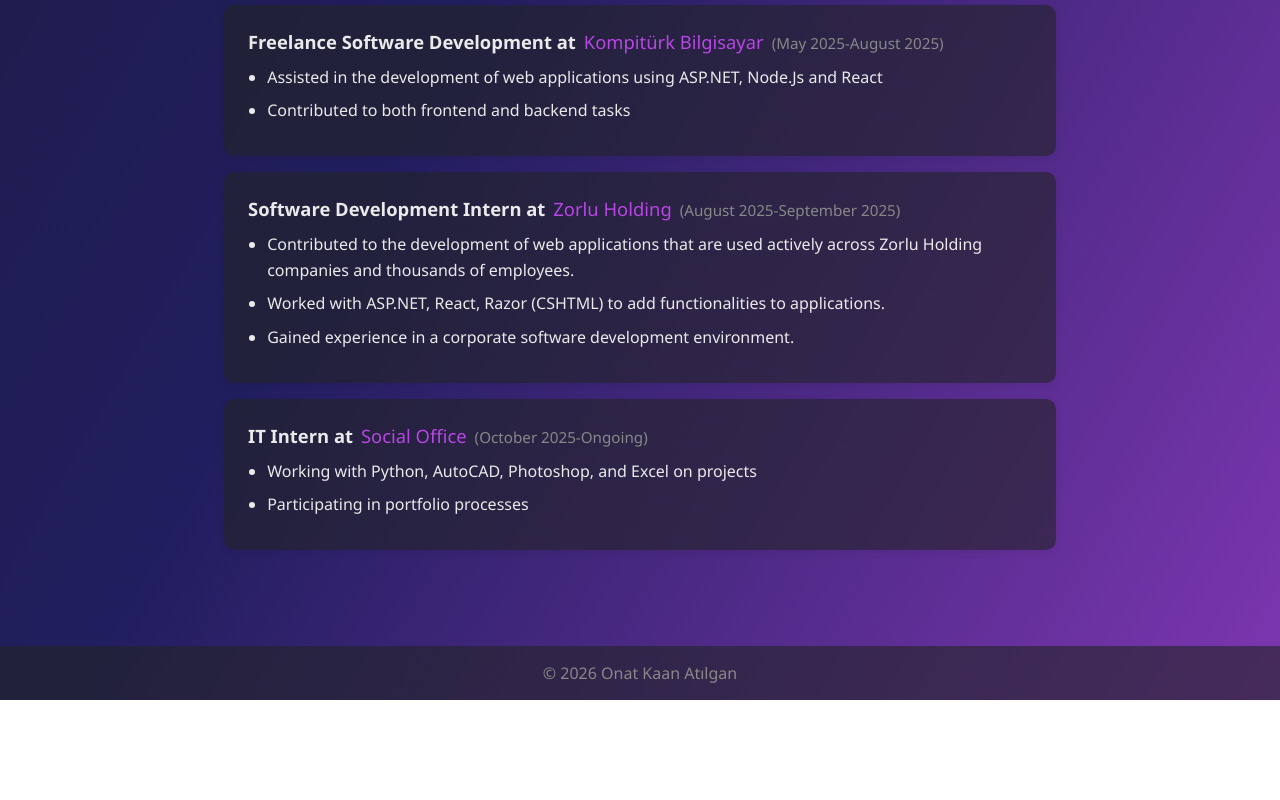
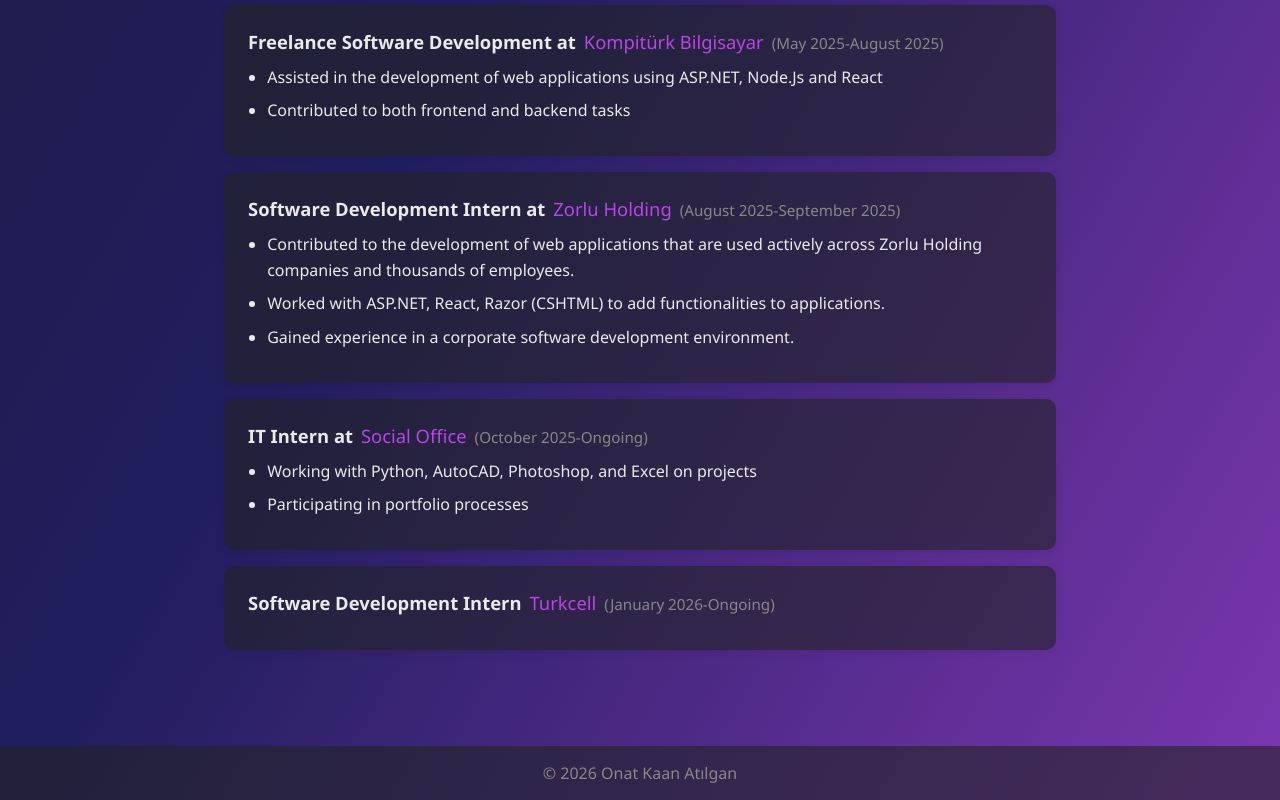
Before and after one commit to LePqrta/personal-website, a React (Create React App) app in the folder personal-website/: page /experiences in a window 1280 px wide. Shown: the part 532-1332 px from the top of the page. Before the commit the page ends 1232 px from the top, so only its background shows below. Built offline with nearby package versions, Linux system fonts and the light colour scheme.

Commit message:
Experience Update

```diff
--- a/personal-website/public/index.html
+++ b/personal-website/public/index.html
@@ -7,7 +7,7 @@
     <meta name="theme-color" content="#000000" />
     <meta
       name="description"
-      content="Web site created using create-react-app"
+      content="Onat Kaan Atılgan's Personal Website"
     />
     <link rel="apple-touch-icon" href="%PUBLIC_URL%/logo192.png" />
     <!--
--- a/personal-website/src/Experiences.tsx
+++ b/personal-website/src/Experiences.tsx
@@ -71,6 +71,15 @@
       <li>Participating in portfolio processes</li>
     </ul>
   </div>
+  <div className="experience-card">
+    <div className="experience-title">
+      <strong>Software Development Intern</strong>
+      <span className="company">
+        <a href="https://www.turkcell.com.tr/" target="_blank" rel="noopener noreferrer">Turkcell
+  </a></span>
+      <span className="dates">(January 2026-Ongoing)</span>
+    </div>
+  </div>
 </section>
             </div>
     ) } export default Experiences;
```
